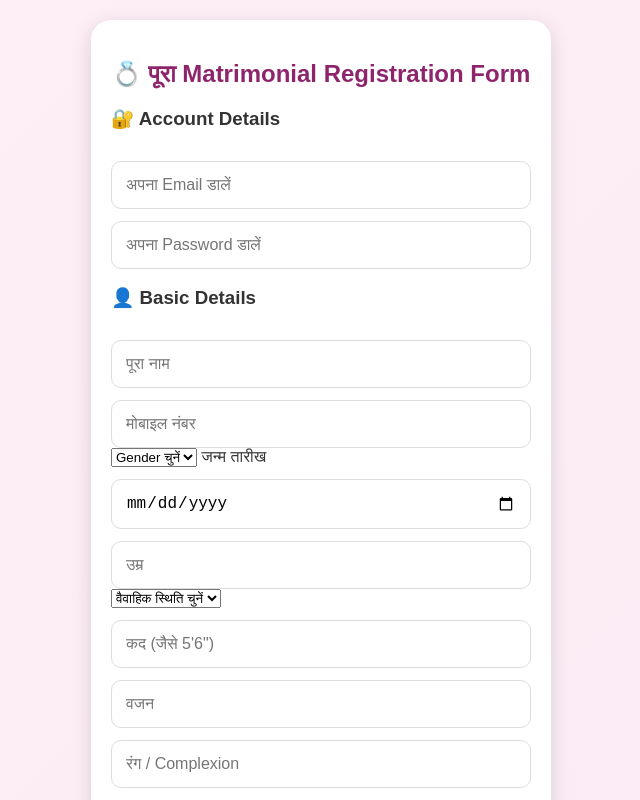
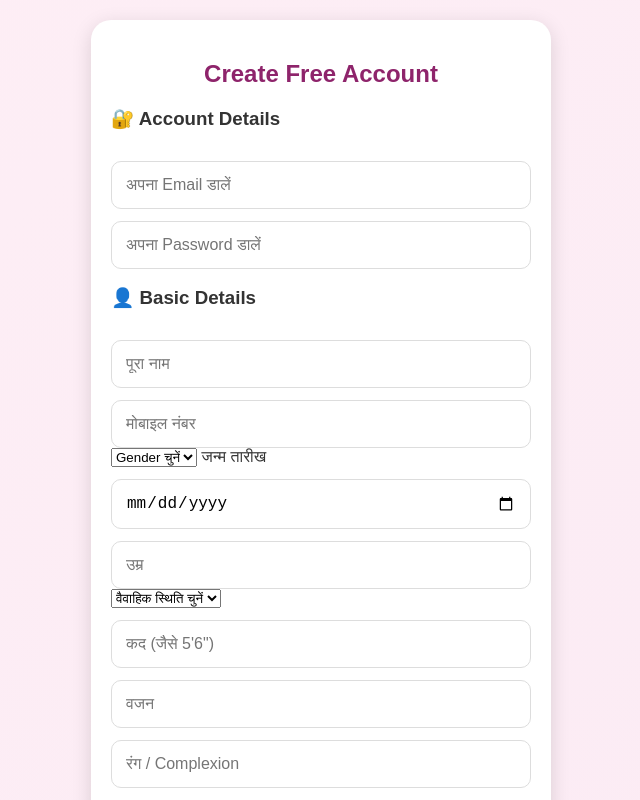
Before and after one commit to sambndhmmatrimony/Sambandh360matrimony, a plain HTML site: page index.html in a window 1280 px wide. Both pictures are taken after a click on the button "📝 Registration". Shown: the part 1180-1980 px from the top of the page, without its empty margins (319-959 px from the left). Drawn offline with nearby package versions, Linux system fonts and the light colour scheme.

Commit message:
Update index.html

```diff
--- a/index.html
+++ b/index.html
@@ -199,7 +199,7 @@ style="width:180px;max-width:100%;height:auto;">
 <div id="registration" class="container" style="display:none;">
   <div class="card">
 
-    <h2>💍 पूरा Matrimonial Registration Form</h2>
+    <h2>Create Free Account</h2>
 
     <h3>🔐 Account Details</h3>
 
```
